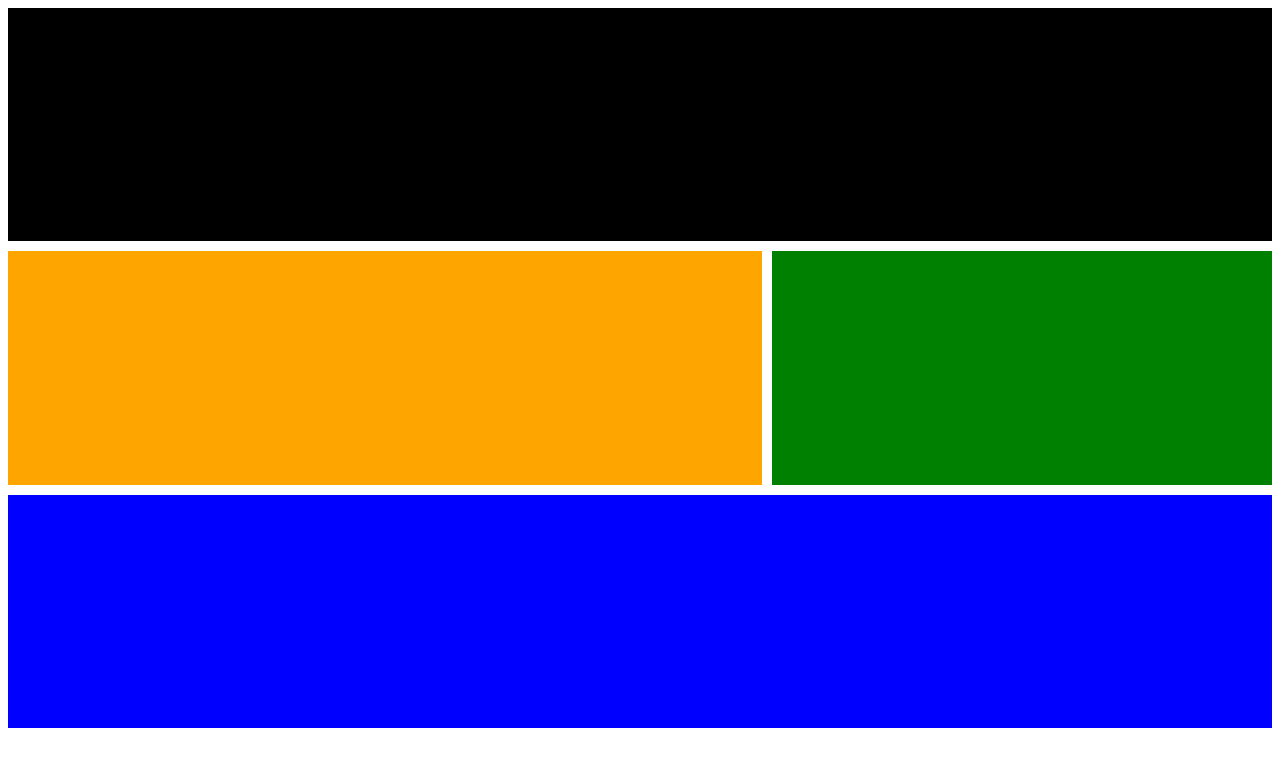
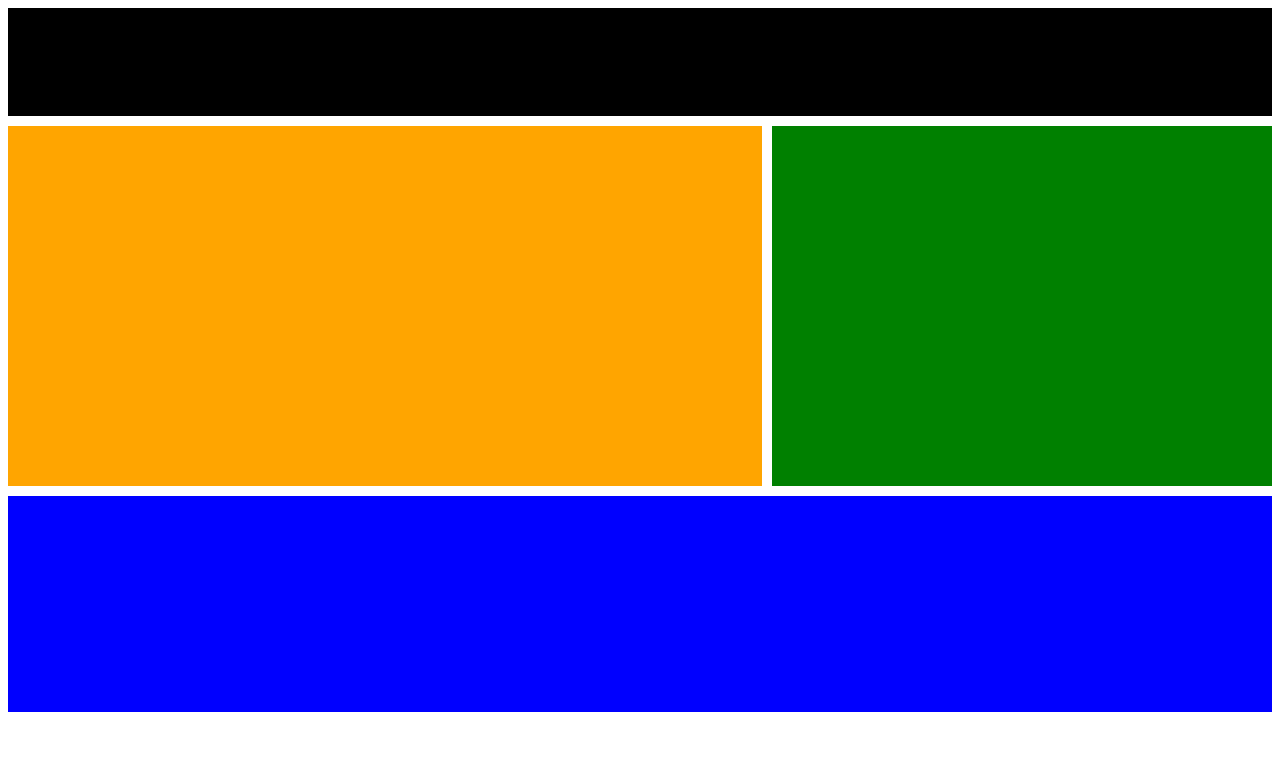
Before and after one commit to hassan369/HTML-CSS-TASKS, a plain HTML site: page 24-10/task4.html in a window 1280 px wide. Drawn offline with Linux system fonts and the light colour scheme.

Commit message:
changing sizes

```diff
--- a/24-10/task4.html
+++ b/24-10/task4.html
@@ -14,6 +14,7 @@
           'one one one one one'
           'two two two three three'
           'four four four four four';
+        grid-template-rows: 15% 50% 30%;
       }
       .one {
         grid-area: one;
```
